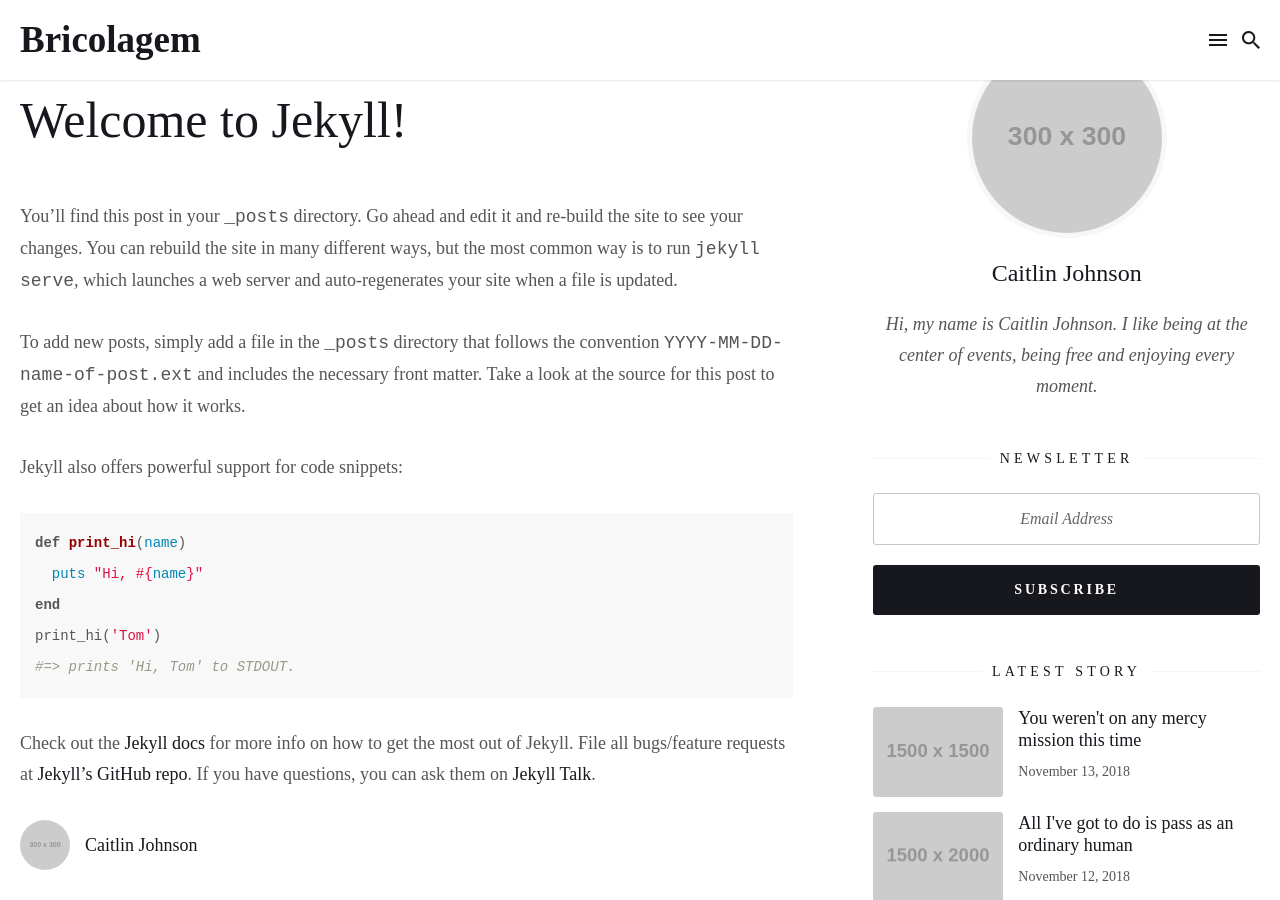
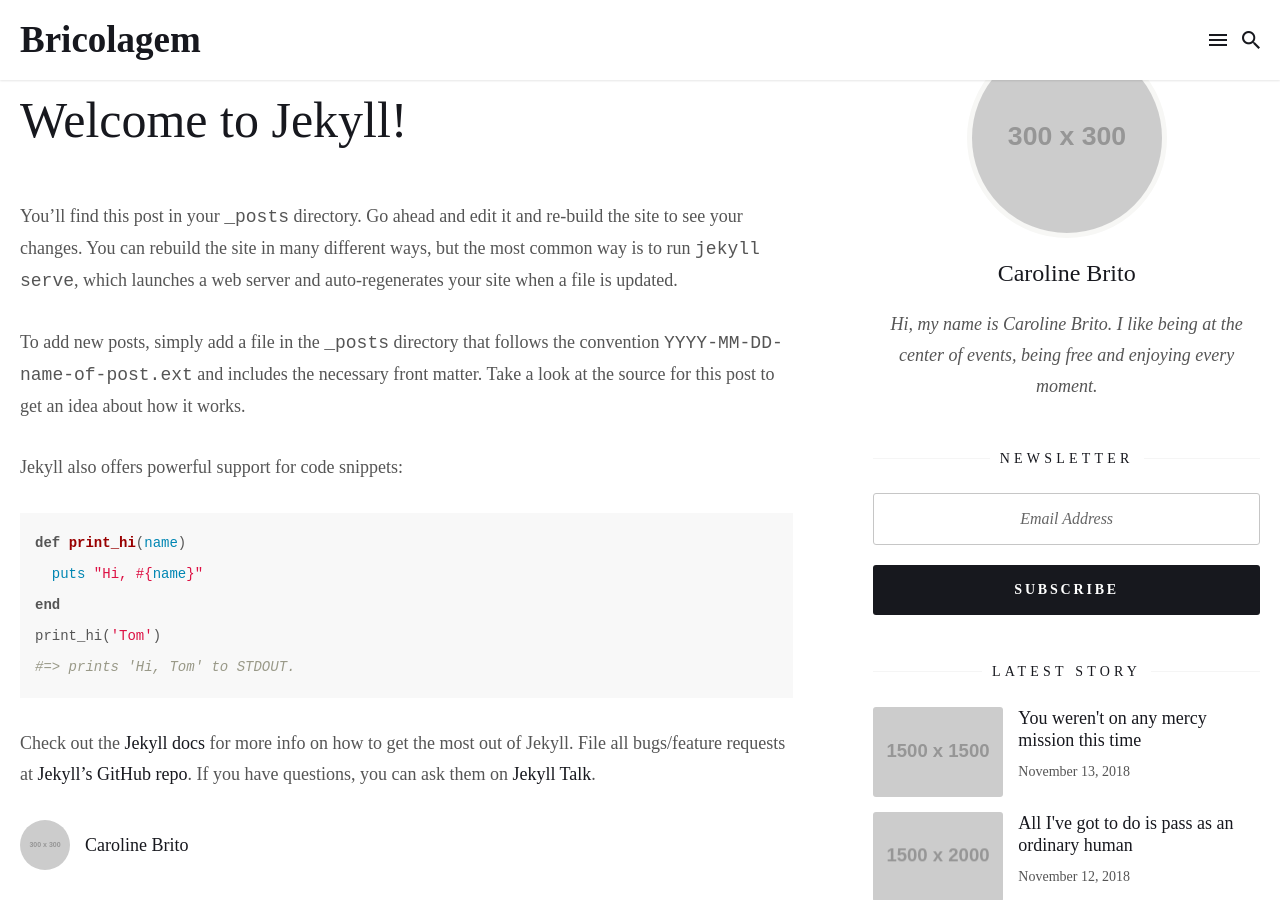
Before and after one commit to carolbricoleur/carolbricoleur.github.io, a Jekyll site: the page built from _posts/2018-05-29-welcome-to-jekyll.markdown, in a window 1280 px wide and 900 px high, scrolled down 812 px. Built offline with Jekyll 4.4.1, drawn with Linux system fonts in a browser that asks for light colours; nearby versions of some CDN libraries; some web fonts are replaced; comment, search, counter and statistics services are not loaded.

Commit message:
Update _config.yml

```diff
--- a/_config.yml
+++ b/_config.yml
@@ -11,8 +11,8 @@
 #-------------------------------
 # Author Settings
 author:
-  name: Caitlin Johnson
-  bio: Hi, my name is Caitlin Johnson. I like being at the center of events, being free and enjoying every moment.
+  name: Caroline Brito
+  bio: Hi, my name is Caroline Brito. I like being at the center of events, being free and enjoying every moment.
   image: 'https://via.placeholder.com/1920x1080'
   avatar: 'https://via.placeholder.com/300x300'
 
```
